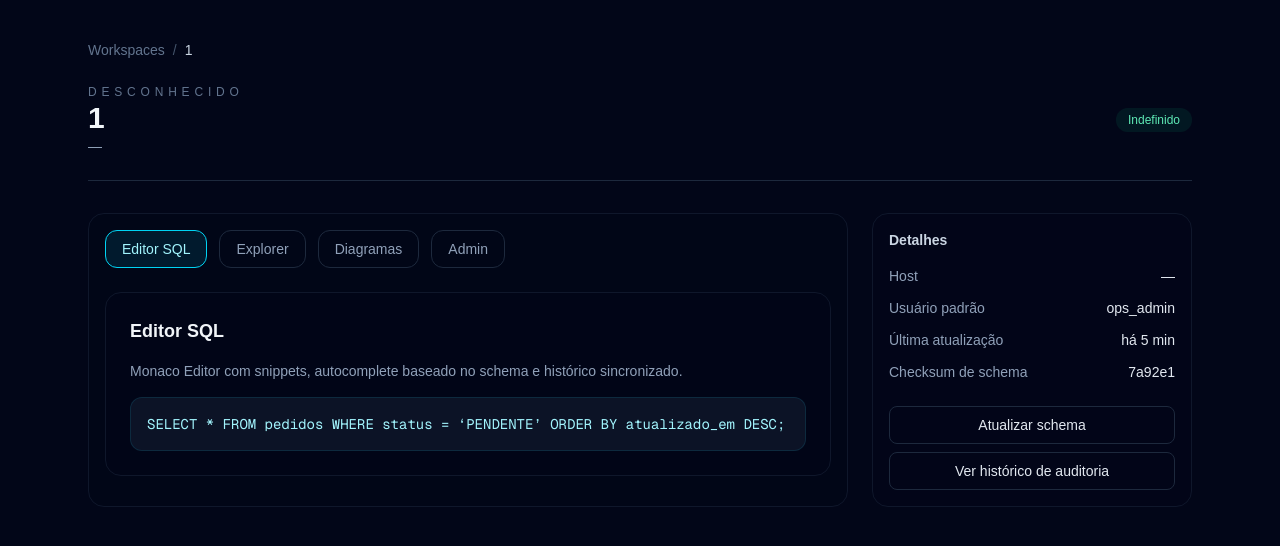
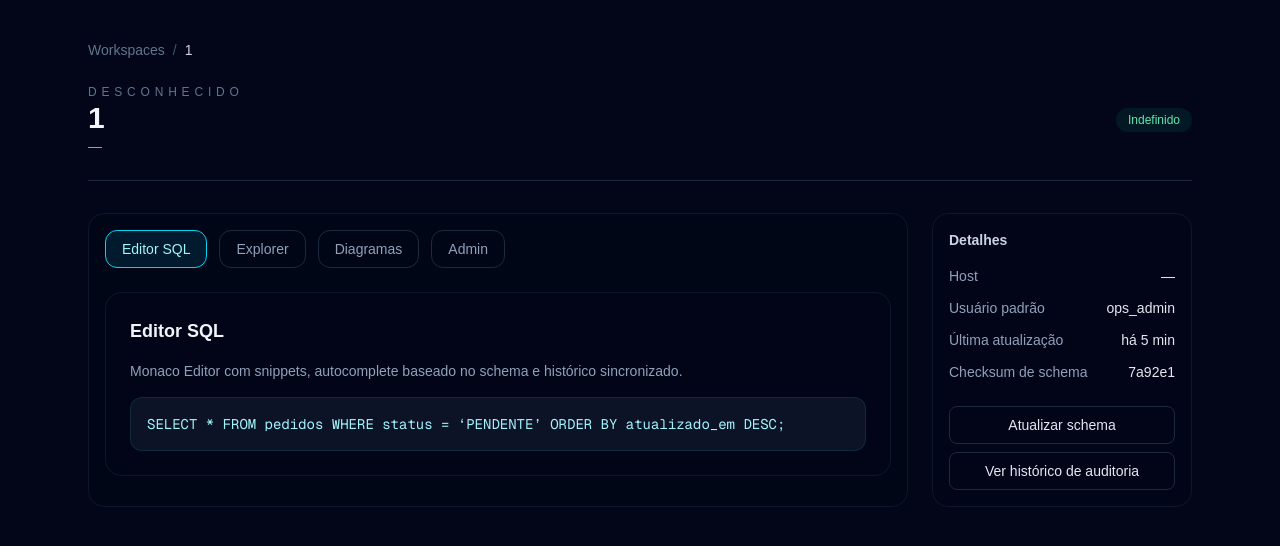
Before and after one commit to eduardogpi/diagram-viewer, a Next.js app: page /workspace/1 in a window 1280 px wide. Shown: the top 546 px of the page. Built offline with nearby package versions, Linux system fonts and the light colour scheme.

Commit message:
melhorias 3

```diff
--- a/src/app/workspace/[connectionId]/layout.tsx
+++ b/src/app/workspace/[connectionId]/layout.tsx
@@ -75,12 +75,12 @@ export default async function WorkspaceLayout({
           </div>
         </header>
 
-        <div className="mt-8 grid gap-6 lg:grid-cols-[1fr_320px]">
-          <section className="rounded-2xl border border-slate-900 bg-slate-950/40 p-4">
+        <div className="mt-8 grid gap-6 xl:grid-cols-[minmax(0,1fr)_260px]">
+          <section className="min-w-0 rounded-2xl border border-slate-900 bg-slate-950/40 p-3 md:p-4">
             {children}
           </section>
 
-          <aside className="rounded-2xl border border-slate-900 bg-slate-950/60 p-4">
+          <aside className="rounded-2xl border border-slate-900 bg-slate-950/60 p-4 xl:sticky xl:top-6 xl:self-start">
             <h2 className="text-sm font-semibold text-slate-300">Detalhes</h2>
             <dl className="mt-4 space-y-3 text-sm text-slate-400">
               <div className="flex justify-between">
--- a/src/app/workspace/[connectionId]/page.tsx
+++ b/src/app/workspace/[connectionId]/page.tsx
@@ -21,6 +21,7 @@ export default async function WorkspacePage({
   const { connectionId } = await params;
   const resolvedSearchParams = await searchParams;
   const activeTab = resolvedSearchParams?.tab ?? "editor";
+  const isDiagramTab = activeTab === "diagram";
 
   return (
     <div className="space-y-6">
@@ -40,7 +41,9 @@ export default async function WorkspacePage({
         ))}
       </div>
 
-      <section className="rounded-2xl border border-slate-900 bg-slate-950/60 p-6">
+      <section
+        className={`rounded-2xl border border-slate-900 bg-slate-950/60 ${isDiagramTab ? "p-2 md:p-3" : "p-6"}`}
+      >
         {activeTab === "editor" && (
           <div className="space-y-4">
             <h2 className="text-lg font-semibold text-slate-100">Editor SQL</h2>
```
